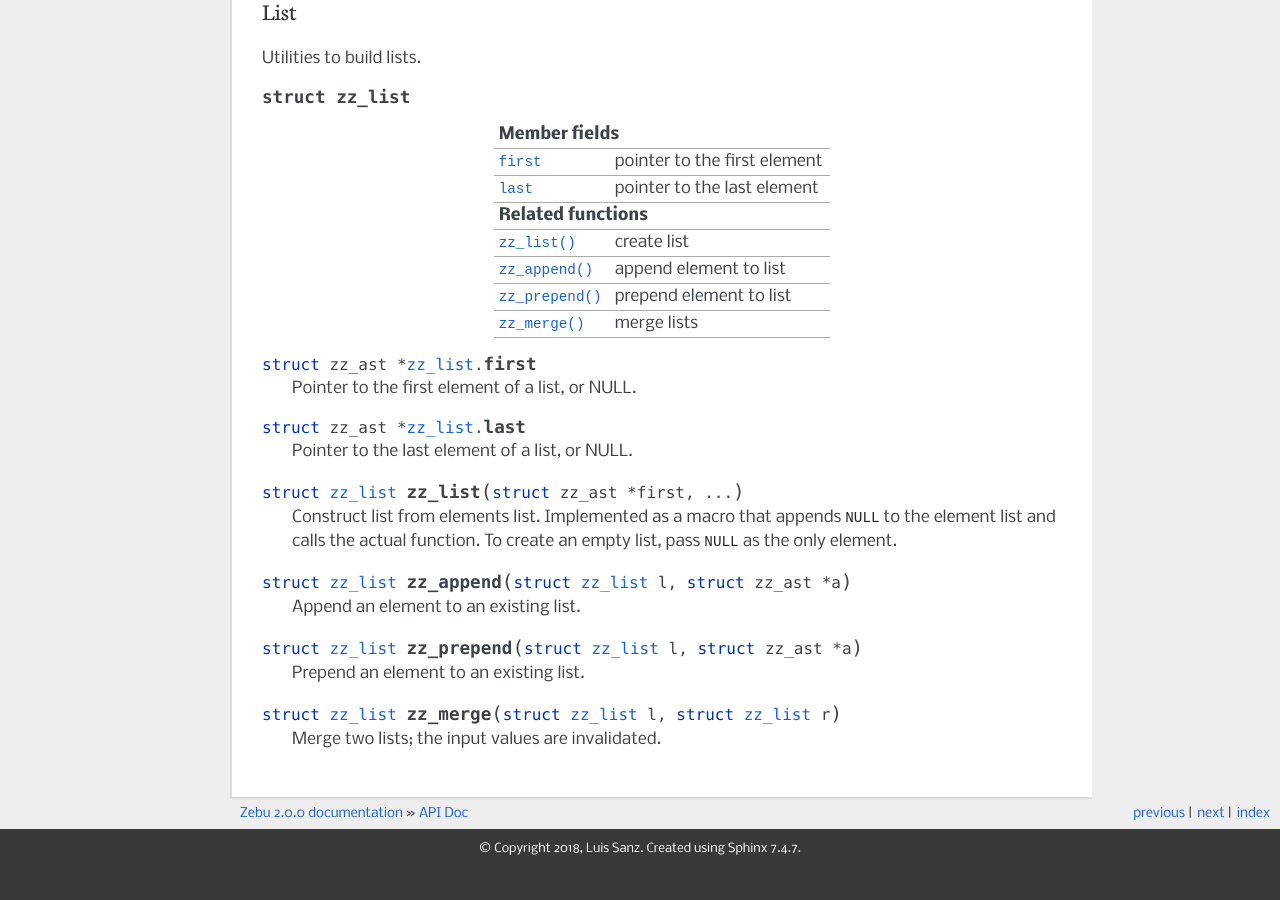
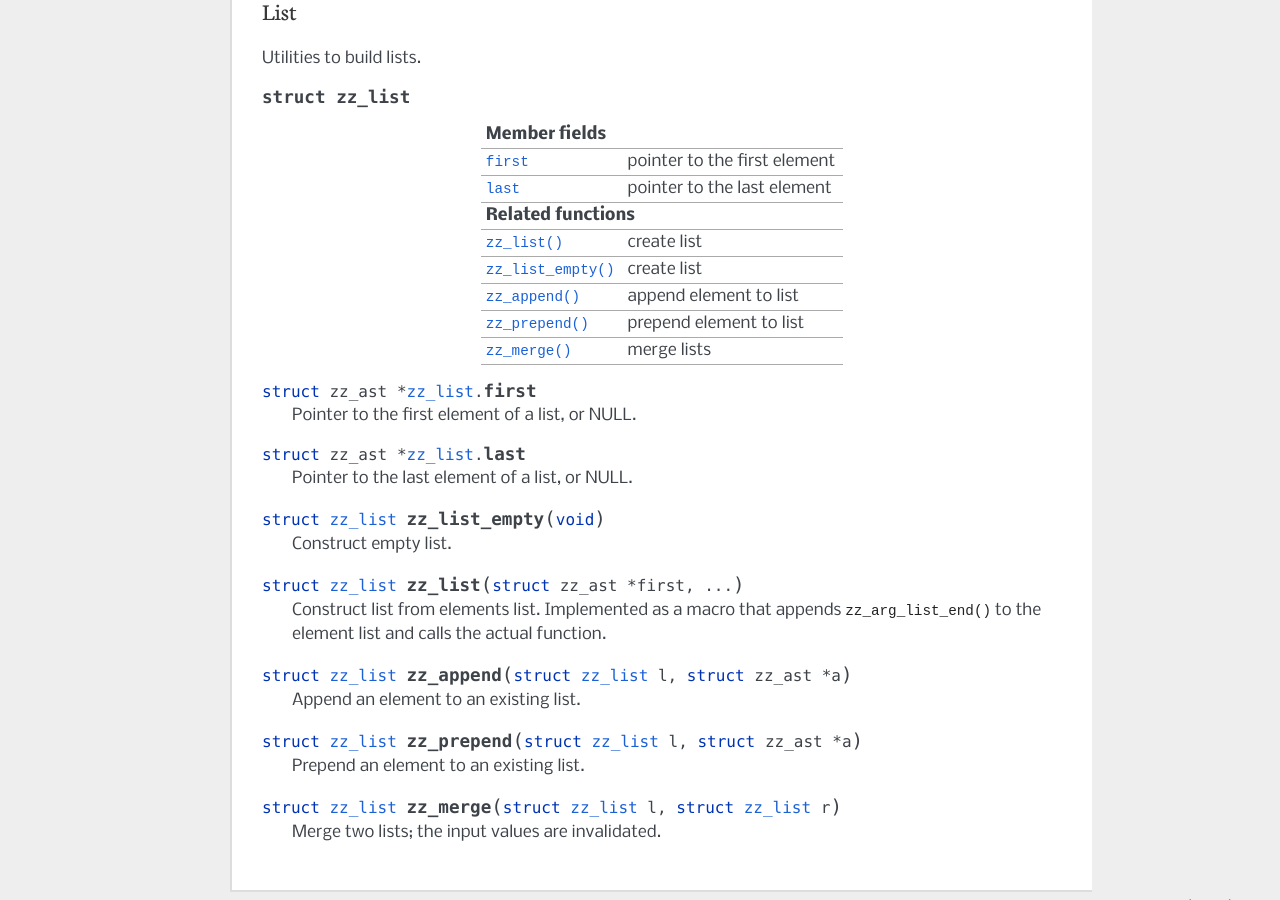
Before and after one commit to quirkyquixote/zebu2, a Sphinx documentation site: the page built from doc/apidoc.rst, in a window 1280 px wide and 900 px high, scrolled down 5177 px. Built offline with Sphinx 7.4.7, drawn with Linux system fonts in a browser that asks for light colours; before the commit the page ends 6045 px from its top, so only the background shows below that; some of the changed text lies outside the part shown.

Commit message:
zz_list() accepts NULL arguments, add zz_list_empty()
The zz_list() function can now take NULL arguments (usually
representing empty lists); before this, NULL was the argument last
terminator, and would prevent further elements from being added to the
list.

```diff
--- a/doc/apidoc.rst
+++ b/doc/apidoc.rst
@@ -200,8 +200,8 @@ head, that can be another list) and the next element (the tail).
 
    Extract all elements from a list. Every argument after the first one must be
    a pointer to :type:`struct zz_ast*` where the element can be stored.
-   Implemented as a macro that appends :data:`NULL` to the element list and
-   calls the actual function.
+   Implemented as a macro that appends :func:`zz_arg_list_end()` to the element
+   list and calls the actual function.
 
 .. function:: struct zz_ast* zz_index(struct zz_ast* a, int i)
 
@@ -324,6 +324,7 @@ Utilities to build lists.
 **Related functions**
 ---------------------------------------------------------------------------
 :func:`zz_list()`              create list
+:func:`zz_list_empty()`        create list
 :func:`zz_append()`            append element to list
 :func:`zz_prepend()`           prepend element to list
 :func:`zz_merge()`             merge lists
@@ -337,12 +338,15 @@ Utilities to build lists.
 
    Pointer to the last element of a list, or NULL.
 
+.. function:: struct zz_list zz_list_empty(void)
+
+   Construct empty list.
+
 .. function:: struct zz_list zz_list(struct zz_ast* first, ...)
 
    Construct list from elements list.
-   Implemented as a macro that appends :data:`NULL` to the element list and
-   calls the actual function.
-   To create an empty list, pass :data:`NULL` as the only element.
+   Implemented as a macro that appends :func:`zz_arg_list_end()` to the element
+   list and calls the actual function.
 
 .. function:: struct zz_list zz_append(struct zz_list l, struct zz_ast* a)
 
```
Also changed, not shown: 4 other files.
